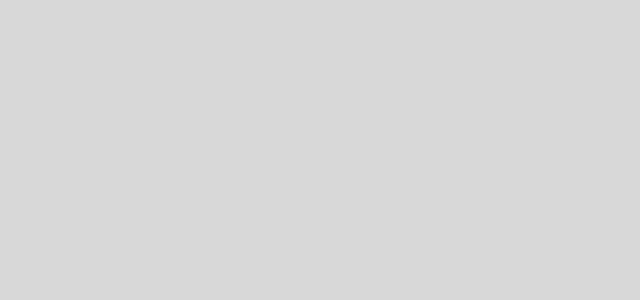
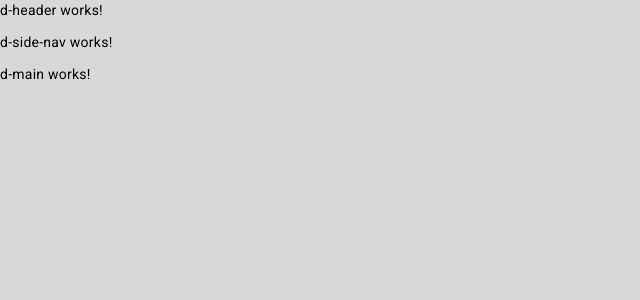
Before and after one commit to Simo-Ben-azzouz/ANGULAR17-TB-film, an Angular app: page /dashboard in a window 1280 px wide. Shown: the top 300 px of the page, without its empty margins (0-640 px from the left). Built offline with nearby package versions, Linux system fonts and the light colour scheme; a web font is replaced by a local one.

Commit message:
start-build-dashboard

```diff
--- a/src/app/Pages/dashboard/dashboard.component.html
+++ b/src/app/Pages/dashboard/dashboard.component.html
@@ -0,0 +1,13 @@
+<div class="container">
+    <div class="header">
+        <app-d-header></app-d-header>
+    </div>
+    <div class="main-container">
+        <div class="side-nav">
+            <app-d-side-nav></app-d-side-nav>
+        </div>
+        <div class="main">
+            <app-d-main></app-d-main>
+        </div>
+    </div>
+</div>
--- a/src/app/Pages/dashboard/dashboard.component.ts
+++ b/src/app/Pages/dashboard/dashboard.component.ts
@@ -1,9 +1,12 @@
 import { Component } from '@angular/core';
+import { DHeaderComponent } from '../../components/dashboard/d-header/d-header.component';
+import { DMainComponent } from '../../components/dashboard/d-main/d-main.component';
+import { DSideNavComponent } from '../../components/dashboard/d-side-nav/d-side-nav.component';
 
 @Component({
   selector: 'app-dashboard',
   standalone: true,
-  imports: [],
+  imports: [DHeaderComponent,DMainComponent,DSideNavComponent],
   templateUrl: './dashboard.component.html',
   styleUrl: './dashboard.component.css'
 })
```
